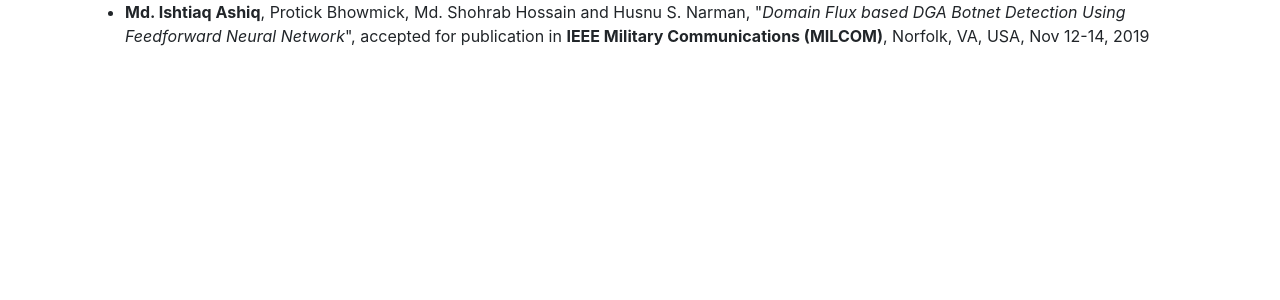
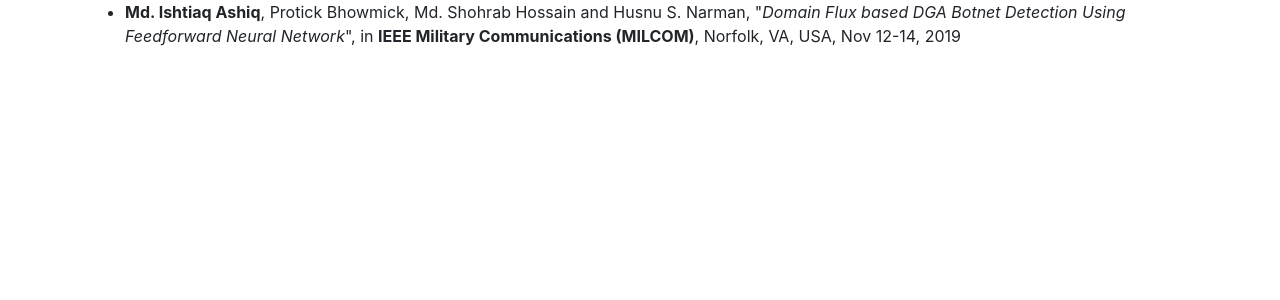
Before and after one commit to Ashiq5/ashiq5.github.io, a Django app: page /publications/ in a window 1280 px wide. Shown: the part 56-356 px from the top of the page. Run offline with Django 3.2, Linux system fonts and the light colour scheme; some libraries are stand-ins or nearby versions.

Commit message:
publication update

```diff
--- a/mysite/app1/templates/publications.html
+++ b/mysite/app1/templates/publications.html
@@ -9,7 +9,7 @@
     <ul>
         <li><b>Md. Ishtiaq Ashiq</b>, Protick Bhowmick, Md. Shohrab Hossain and Husnu S. Narman,
             "<i>Domain Flux based DGA Botnet Detection Using Feedforward Neural Network</i>",
-            accepted for publication in <b>IEEE Military Communications (MILCOM)</b>,
+            in <b>IEEE Military Communications (MILCOM)</b>,
             Norfolk, VA, USA, Nov 12-14, 2019
         </li>
     </ul>
```
